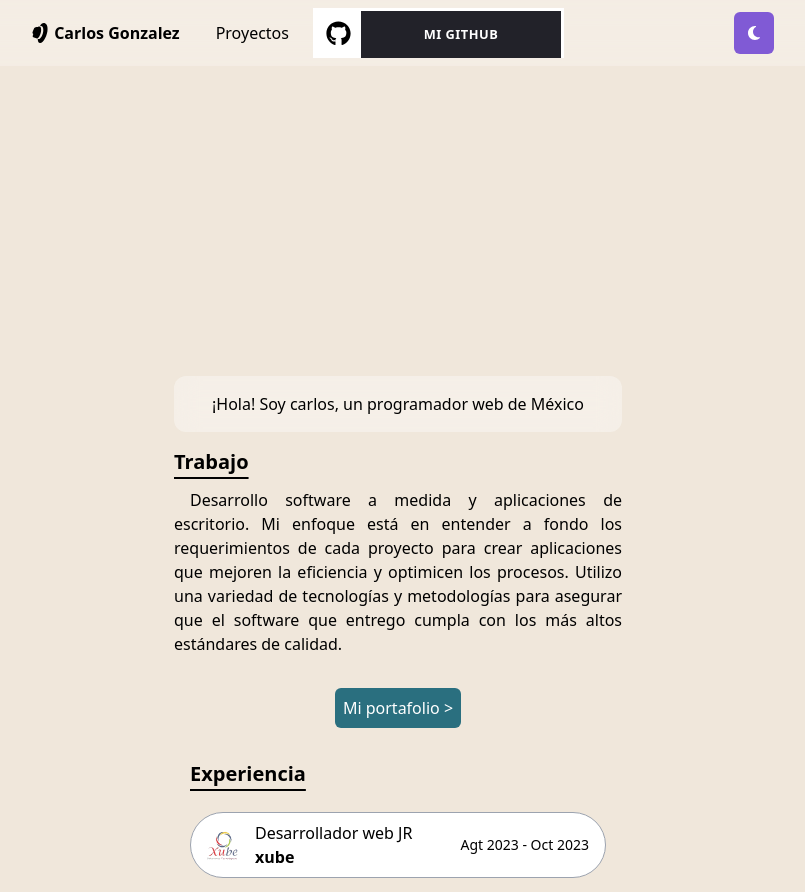
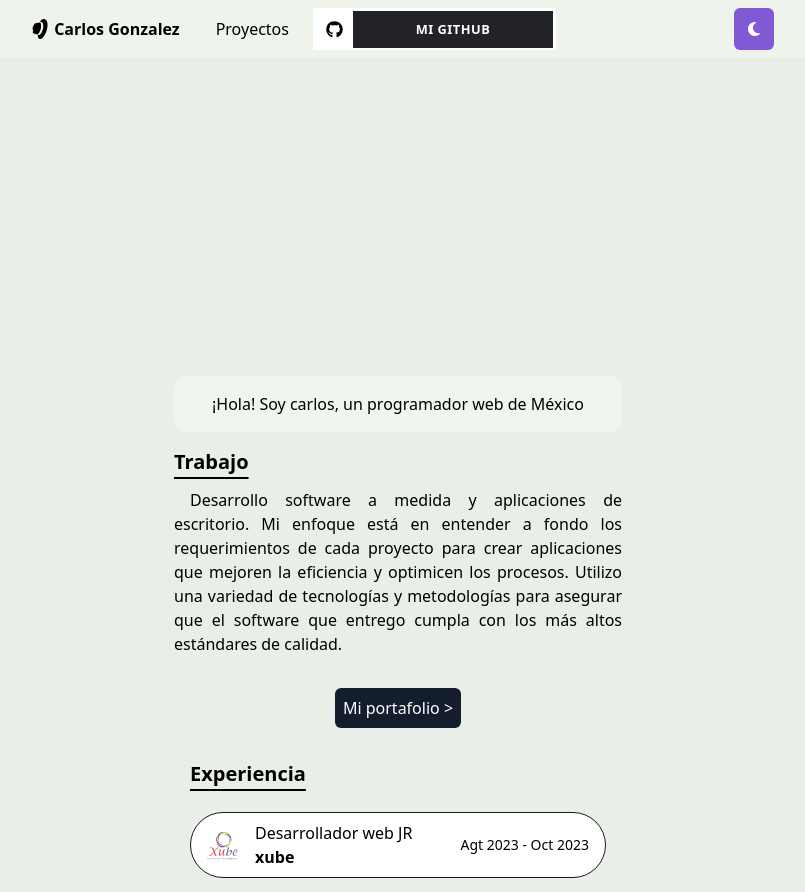
Before and after one commit to CarlosGT7274/repositorio2, a React (Vite) app: page / in a window 1280 px wide. Shown: the top 892 px of the page, without its empty margins (242-1047 px from the left). Built offline with nearby package versions, Linux system fonts and the light colour scheme; no server answers.

Commit message:
update all

```diff
--- a/src/components/Header.jsx
+++ b/src/components/Header.jsx
@@ -41,11 +41,12 @@ export default function Header() {
                     <div className='flex flex-1 items-center gap-4 hidden lg:flex dark:text-white'>
                         <a
                             href="/Proyectos"
-                            className={`hover:underline underline-offset-4 p-2 ${location.pathname === '/Proyectos' ? 'bg-verdeazulclaro' : ''}`} >
+                            className={`hover:underline underline-offset-4 p-2 ${location.pathname === '/Proyectos' ? ' bg-rosapastel dark:bg-verdeazulclaro' : ''}`} >
                             Proyectos
                         </a>
 
 
+                        <a href="https://www.github.com/carlosGT7274" target="_blank" >
                         <div className="button-icon border-[3px] border-white dark:border-[#222229] ">
                               <div className="icon bg-white dark:bg-[#222229] ">
                                 <FontAwesomeIcon icon={faGithub} />
@@ -55,6 +56,7 @@ export default function Header() {
                                     <span className="side top bg-[#222229] text-white dark:bg-white dark:text-[#222229]">carlosGT7274</span>
                              </div>
                         </div>
+                        </a>
 
 
                     </div>
--- a/src/index.css
+++ b/src/index.css
@@ -16,19 +16,19 @@
 
 .icon {
 /*  background-color: #fff;*/
-  padding: 10px 10px 5px 10px;
+  padding: 7px 10px 5px 10px;
 }
 
 .icon svg {
-  width: 25px;
-  height: 25px;
+  width: 17px;
+  height: 17px;
 }
 
 .cube {
   transition: all 0.4s;
   transform-style: preserve-3d;
   width: 200px;
-  height: 20px;
+  height: 10px;
 }
 
 .button-icon:hover .cube {
@@ -37,7 +37,7 @@
 
 .side {
   position: absolute;
-  height: 47px;
+  height: 37px;
   width: 200px;
   display: flex;
   font-size: 0.8em;
--- a/src/pages/home.jsx
+++ b/src/pages/home.jsx
@@ -15,7 +15,7 @@ export default function Home() {
         <div className=" max-w-md mx-auto h-[calc(100vh_-_60vh)] ">
           <ThreeScene />
         </div>
-        <div className="px-6 py-4 max-w-md mx-auto bg-[#ffffff5c] backdrop-blur-md rounded-xl flex items-center justify-center text-center dark:text-white">
+        <div className="px-6 py-4 max-w-md mx-auto bg-[#ffffff5c] dark:bg-[#ffffff14] backdrop-blur-md rounded-xl flex items-center justify-center text-center dark:text-white">
           <p>¡Hola! Soy carlos, un programador web de México</p>
         </div>
         <div className="max-w-md mx-auto my-4">
@@ -34,7 +34,7 @@ export default function Home() {
         <div className=" max-w-md mx-auto flex justify-center p-4">
           <a
             href="/Proyectos"
-            className="cursor-pointer bg-verdeazul hover:bg-[#083D56] dark:bg-verdeazulclaro text-white transition-colors rounded-md px-2 py-2 "
+            className="cursor-pointer bg-verdeazul hover:bg-[#083D56] dark:bg-verdeazulclaro dark:hover:bg-rosapastel  text-white transition-colors rounded-md px-2 py-2 "
           >
             Mi portafolio {">"}
           </a>
@@ -45,7 +45,7 @@ export default function Home() {
           <div className="space-y-4" >
 
             <a className=" block" href="">
-            <div className=" px-4 py-2 dark:bg-dark dark:text-white  bg-white rounded-full items-center lg:rounded-full flex lg:inline-flex gap-4  w-full justify-between border border-gray-400 ">
+            <div className=" px-4 py-2 dark:bg-dark dark:text-white  bg-white rounded-full items-center lg:rounded-full flex lg:inline-flex gap-4  w-full justify-between border border-borders dark:border-verdeazulclaro ">
                 <div className=" inline-flex items-center gap-4">
                   <img className="size-8" src={xube} alt=""/>
                   <div>
@@ -58,7 +58,7 @@ export default function Home() {
             </a>
 
             <a className=" block" href={instescPdf} target="_blank" >
-            <div className=" px-4 py-2 dark:bg-dark dark:text-white bg-white rounded-full items-center lg:rounded-full flex lg:inline-flex gap-4  w-full justify-between border border-gray-400 ">
+            <div className=" px-4 py-2 dark:bg-dark dark:text-white bg-white rounded-full items-center lg:rounded-full flex lg:inline-flex gap-4  w-full justify-between border border-borders dark:border-verdeazulclaro ">
                 <div className=" inline-flex items-center gap-4">
                   <img className="size-8" src={intescLogo} alt=""/>
                   <div>
@@ -71,7 +71,7 @@ export default function Home() {
             </a>
 
             <a className=" block" href="">
-            <div className=" px-4 py-2 dark:bg-dark dark:text-white  bg-white rounded-full items-center lg:rounded-full flex lg:inline-flex gap-4  w-full justify-between border border-gray-400 ">
+            <div className=" px-4 py-2 dark:bg-dark dark:text-white  bg-white rounded-full items-center lg:rounded-full flex lg:inline-flex gap-4  w-full justify-between border border-borders dark:border-verdeazulclaro  ">
                 <div className=" inline-flex items-center gap-4">
                   <img className="size-8" src={cufrisa} alt=""/>
                   <div>
--- a/tailwind.config.js
+++ b/tailwind.config.js
@@ -9,9 +9,11 @@ export default {
     extend: {
             colors: {
                 dark: '#20202380',
-                light: '#F0E7DB',
-                verdeazul: '#2A6F7F',
-                verdeazulclaro: '#78DEC9',
+                light: '#E9EFE6',
+                verdeazul: '#141D2E',
+                verdeazulclaro: '#9A3955',
+                rosapastel: '#A95194',
+                borders: '#19171C',
             }
         },
   },
```
